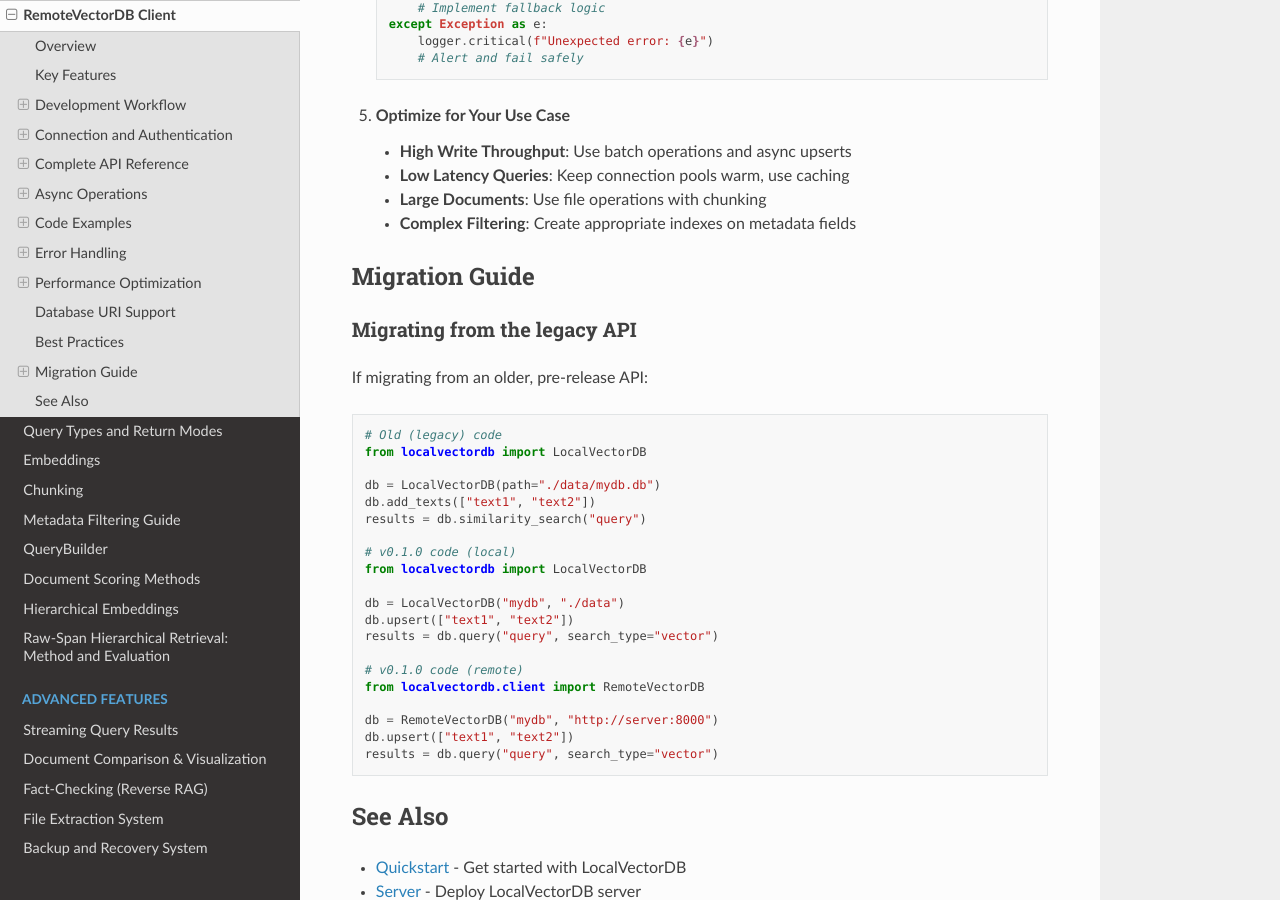
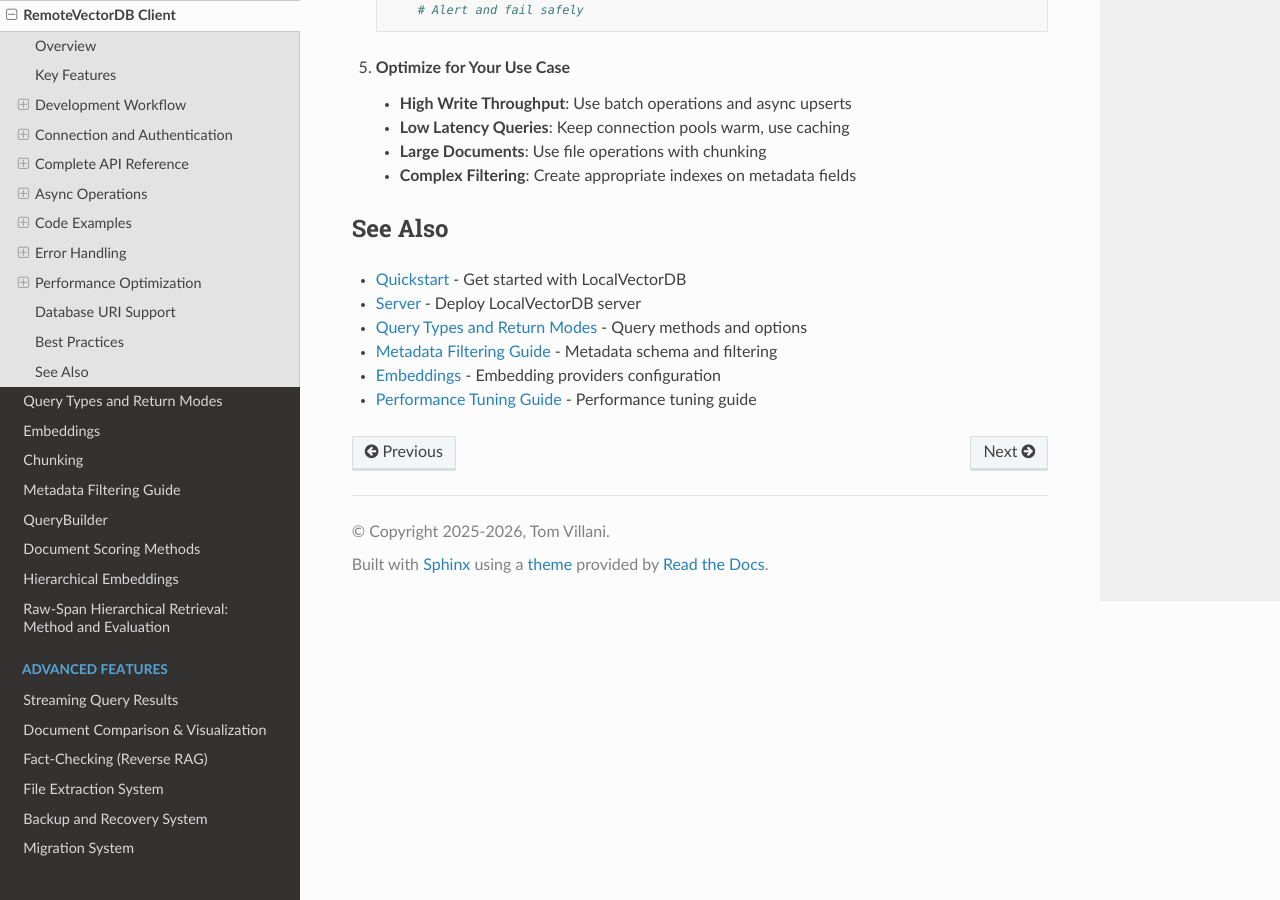
Before and after one commit to thomas-villani/localvectordb, a Sphinx documentation site: the page built from docs/source/client.rst, in a window 1280 px wide and 900 px high, scrolled down 22948 px. Built offline with Sphinx 7.4.7 and the Read the Docs theme 3.1.0, drawn with Linux system fonts in a browser that asks for light colours; some of the changed text lies outside the part shown.

Commit message:
docs: fix tutorial drift and drop a migration guide for an API that never shipped
Three small inaccuracies, all of the kind a reader hits and a build
cannot see:

- tutorial.fivemin's "No Ollama? No Problem!" alternative dropped
  base_path, so it wrote to ./.lvdb while the same page's "Files
  Created" section promised ./my_first_db/ and told the reader they
  could delete that folder when done. It also reached for LocalVectorDB
  where the main path uses the VectorDB factory; both now match.

- The tutorial's sample get_stats() output was wrong twice over: it
  showed a single-line dict repr where the code prints
  json.dumps(indent=2), and listed 4 of the 12 keys the call actually
  returns. Replaced with the real output for that tutorial's config.

- client.rst documented migrating from a "legacy, pre-release API"
  (path= / add_texts / similarity_search). v0.1.0 is the first public
  release, so nobody can be migrating from it, and neither method exists
  anywhere in the codebase -- the section implied a history that never
  happened and an API that never was. Nothing referenced it.

RepairReport.healthy (property) vs .summary() (method) is left alone:
every call site and the backup.rst example already uses each correctly,
so the asymmetry is a style preference, not drift, and renaming would
churn six call sites on a release candidate.

Co-Authored-By: Claude Opus 4.8 (1M context) <noreply@anthropic.com>

```diff
--- a/docs/source/client.rst
+++ b/docs/source/client.rst
@@ -1132,35 +1132,6 @@ Best Practices
    - **Large Documents**: Use file operations with chunking
    - **Complex Filtering**: Create appropriate indexes on metadata fields
 
-Migration Guide
----------------
-
-Migrating from the legacy API
-~~~~~~~~~~~~~~~~~~~~~~~~~~~~~~~
-
-If migrating from an older, pre-release API::
-
-    # Old (legacy) code
-    from localvectordb import LocalVectorDB
-
-    db = LocalVectorDB(path="./data/mydb.db")
-    db.add_texts(["text1", "text2"])
-    results = db.similarity_search("query")
-
-    # v0.1.0 code (local)
-    from localvectordb import LocalVectorDB
-
-    db = LocalVectorDB("mydb", "./data")
-    db.upsert(["text1", "text2"])
-    results = db.query("query", search_type="vector")
-
-    # v0.1.0 code (remote)
-    from localvectordb.client import RemoteVectorDB
-
-    db = RemoteVectorDB("mydb", "http://server:8000")
-    db.upsert(["text1", "text2"])
-    results = db.query("query", search_type="vector")
-
 See Also
 --------
 
```
Also changed, not shown: docs/source/tutorials/tutorial.fivemin.rst (+18 -3 lines).
